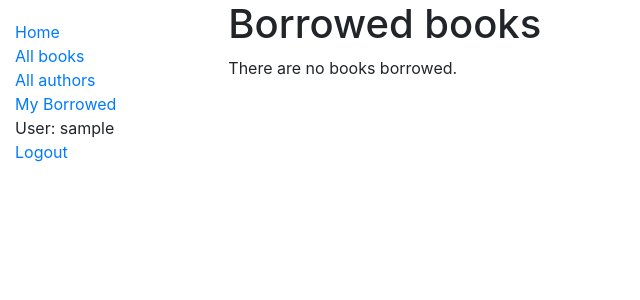
After one commit to mts-lucas/tutorial-django-mozila, a Django app: page /catalog/mybooks/ in a window 1280 px wide. The commit adds this page. Shown: the top 300 px of the page, without its empty margins (0-640 px from the left). Run offline with Django 4.2, Linux system fonts and the light colour scheme; the visitor is signed in with stand-in values (Sample User, id 1); data that the repository does not hold is empty; some libraries are stand-ins or nearby versions.

Commit message:
encerrando parte 8

```diff
--- a/locallibrary/catalog/models.py
+++ b/locallibrary/catalog/models.py
@@ -71,6 +71,7 @@ class BookInstance(models.Model):
 
     class Meta:
         ordering = ['due_back']
+        permissions = (("can_mark_returned", "Set book as returned"),)
 
     def __str__(self):
         return f'{self.id} ({self.book.title})'
--- a/locallibrary/catalog/templates/base_generic.html
+++ b/locallibrary/catalog/templates/base_generic.html
@@ -21,6 +21,7 @@
           <li><a href="">All authors</a></li>
 
           {% if user.is_authenticated %}
+            <li><a href="{% url 'my-borrowed' %}">My Borrowed</a></li>
             <li>User: {{ user.get_username }}</li>
             <li><a href="{% url 'logout'%}?next={{request.path}}">Logout</a></li>
           {% else %}
--- /dev/null
+++ b/locallibrary/catalog/templates/bookinstance_list_borrowed_user.html
@@ -0,0 +1,19 @@
+{% extends "base_generic.html" %}
+
+{% block content %}
+    <h1>Borrowed books</h1>
+
+    {% if bookinstance_list %}
+    <ul>
+
+      {% for bookinst in bookinstance_list %}
+      <li class="{% if bookinst.is_overdue %}text-danger{% endif %}">
+        <a href="{% url 'book-detail' bookinst.book.pk %}">{{bookinst.book.title}}</a> ({{ bookinst.due_back }})
+      </li>
+      {% endfor %}
+    </ul>
+
+    {% else %}
+      <p>There are no books borrowed.</p>
+    {% endif %}
+{% endblock %}
--- a/locallibrary/catalog/urls.py
+++ b/locallibrary/catalog/urls.py
@@ -6,5 +6,6 @@ urlpatterns = [
     path('', views.index, name='index'),
     path('books/', views.BookListView.as_view(), name='books'),
     path('book/<int:pk>', views.BookDetailView.as_view(), name='book-detail'),
+    path('mybooks/', views.LoanedBooksByUserListView.as_view(), name='my-borrowed'),     # noqa: E501
 
 ]
--- a/locallibrary/catalog/views.py
+++ b/locallibrary/catalog/views.py
@@ -43,7 +43,7 @@ class BookDetailView(generic.DetailView):
 
 class LoanedBooksByUserListView(LoginRequiredMixin, generic.ListView):
     model = BookInstance
-    template_name = 'catalog/bookinstance_list_borrowed_user.html'
+    template_name = 'bookinstance_list_borrowed_user.html'
     paginate_by = 10
 
     def get_queryset(self):
```
Also changed, not shown: locallibrary/catalog/migrations/0004_alter_bookinstance_options.py (added).
